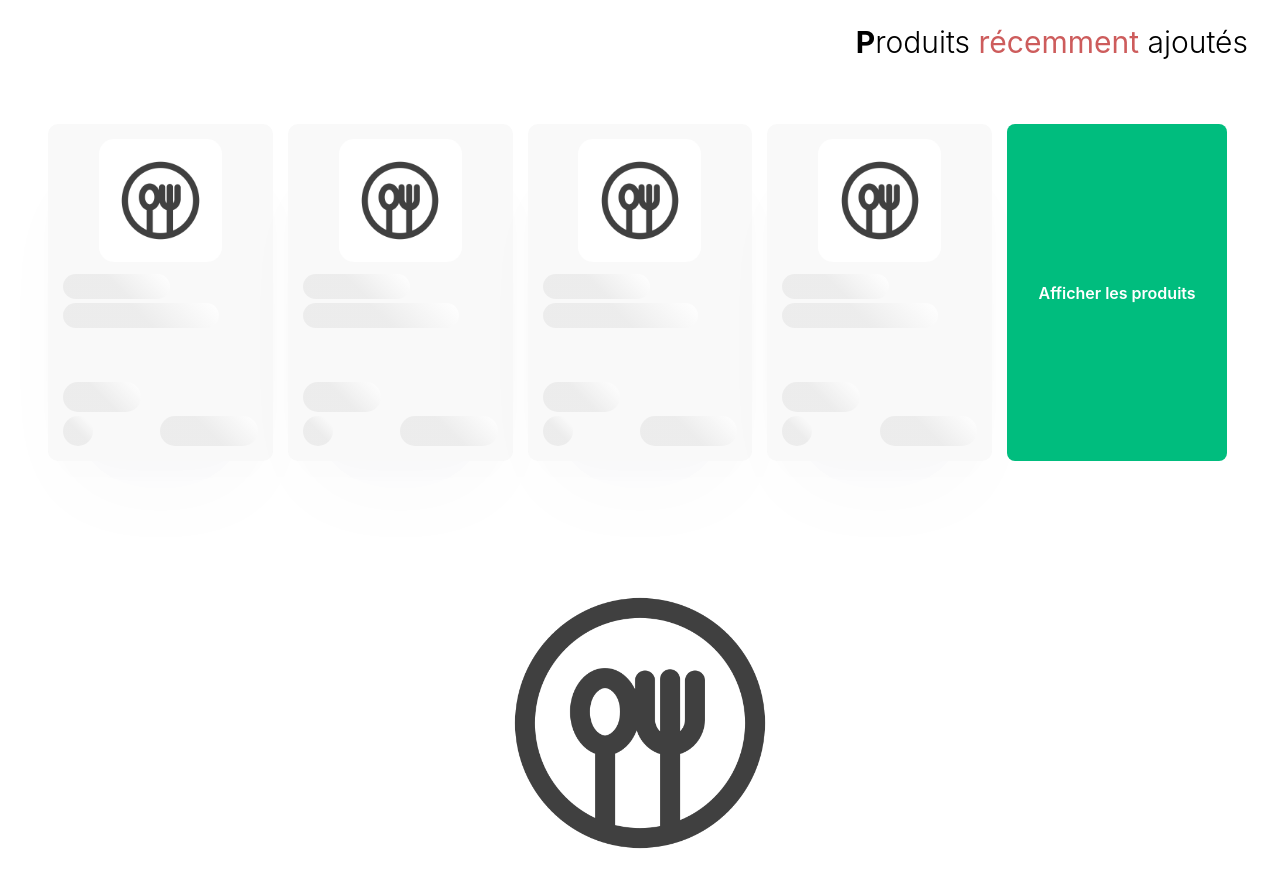
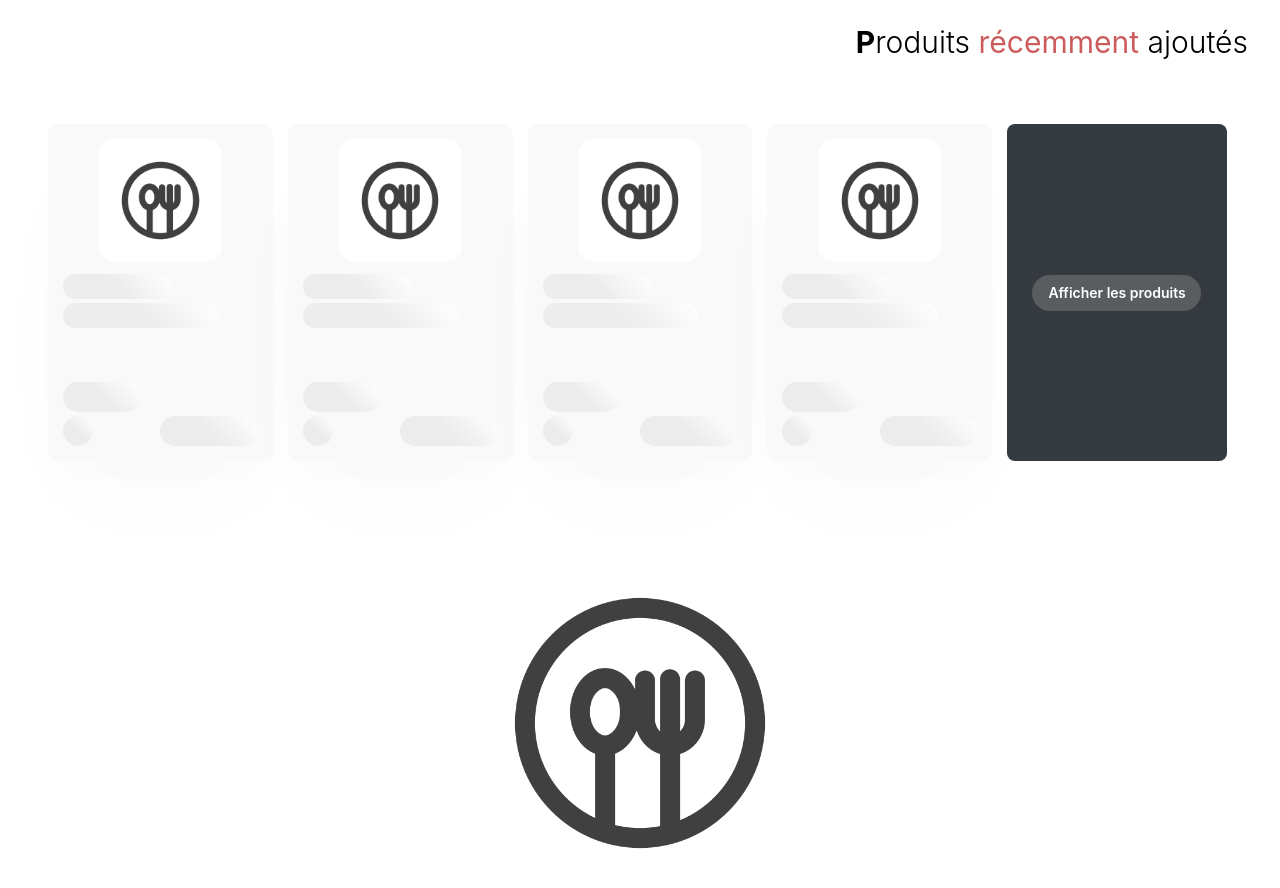
Before and after one commit to salaahl/nutri_verif_by_vue.js, a Vue app: page / in a window 1280 px wide. Shown: the part 3500-4388 px from the top of the page. Built offline with nearby package versions, Linux system fonts and the light colour scheme; a web font is replaced by a local one.

Commit message:
optimisation

```diff
--- a/src/components/AlternativesProducts.vue
+++ b/src/components/AlternativesProducts.vue
@@ -14,15 +14,16 @@ interface Products {
 
 const props = withDefaults(
   defineProps<{
+    from?: string
     hasProduct?: boolean
     isLoading?: boolean
     products?: Products[]
-    backgroundColor?: string
   }>(),
   {
+    from: 'product',
+    hasProduct: false,
     isLoading: false,
-    products: () => [],
-    backgroundColor: 'bg-white'
+    products: () => []
   }
 )
 
@@ -42,7 +43,7 @@ function searchAlternatives() {
   <aside v-if="hasProduct" class="mb-16">
     <section
       id="more-products"
-      :class="`relative min-h-[125px] w-full flex flex-wrap lg:flex-nowrap items-stretch lg:items-center justify-between px-4 md:px-6 py-4 ${backgroundColor} rounded-xl`"
+      :class="`relative min-h-[125px] w-full flex flex-wrap lg:flex-nowrap items-stretch lg:items-center justify-between px-4 md:px-6 py-4 ${from === 'home' ? 'bg-[#ffffff80]' : 'bg-white'} rounded-xl`"
     >
       <h2
         class="title w-full lg:w-1/4 mt-4 mb-8 lg:ml-[-0.75rem] lg:m-0 text-center text-3xl lg:text-2xl"
@@ -95,7 +96,10 @@ function searchAlternatives() {
       </div>
       <!-- Cas 3 : aucun resultat trouvé -->
       <div v-else-if="showAlternatives && !isLoading && props.products.length === 0" class="w-full">
-        <h3 class="text-center text-2xl font-semibold">Aucun produit trouvé</h3>
+        <h3 v-if="from === 'home'" class="text-center text-2xl font-semibold">
+          Erreur lors de la recherche, veuillez reessayer plus tard
+        </h3>
+        <h3 v-else class="text-center text-2xl font-semibold">Aucun produit trouvé</h3>
       </div>
     </section>
   </aside>
--- a/src/views/HomeView.vue
+++ b/src/views/HomeView.vue
@@ -411,10 +411,10 @@ onUnmounted(() => {
       <span class="text-highlighted">mieux notées et tout aussi savoureuses</span> :
     </span>
     <AlternativesProducts
+      :from="'home'"
       :hasProduct="product.id ? true : false"
       :isLoading="suggestedProductsIsLoading"
       :products="homeSuggestedProducts"
-      :backgroundColor="'bg-[#ffffff80]'"
       @trigger-search="fetchSuggestedProducts({ isFrom: 'home' })"
     />
     <span class="inline-block my-8">
@@ -436,10 +436,13 @@ onUnmounted(() => {
       >
         <button
           id="last-products-button"
-          class="h-full w-full flex items-center justify-center p-3 text-center text-white font-semibold bg-[#00bd7e] rounded-lg"
+          class="h-full w-full flex items-center justify-center p-3 text-center text-white font-semibold bg-[#00bd7e] md:bg-[#343a40] rounded-lg"
           @click="searchLastProducts()"
         >
-          Afficher les produits
+          <span
+            class="md:backdrop-contrast-50 md:px-4 md:py-2 text-sm font-semibold md:rounded-[25px]"
+            >Afficher les produits</span
+          >
         </button>
       </article>
     </div>
--- a/src/views/ProductView.vue
+++ b/src/views/ProductView.vue
@@ -495,6 +495,7 @@ onBeforeRouteUpdate((to) => {
     </section>
   </div>
   <AlternativesProducts
+    :from:="'product'"
     :hasProduct="product.id ? true : false"
     :isLoading="suggestedProductsIsLoading"
     :products="suggestedProducts"
```
